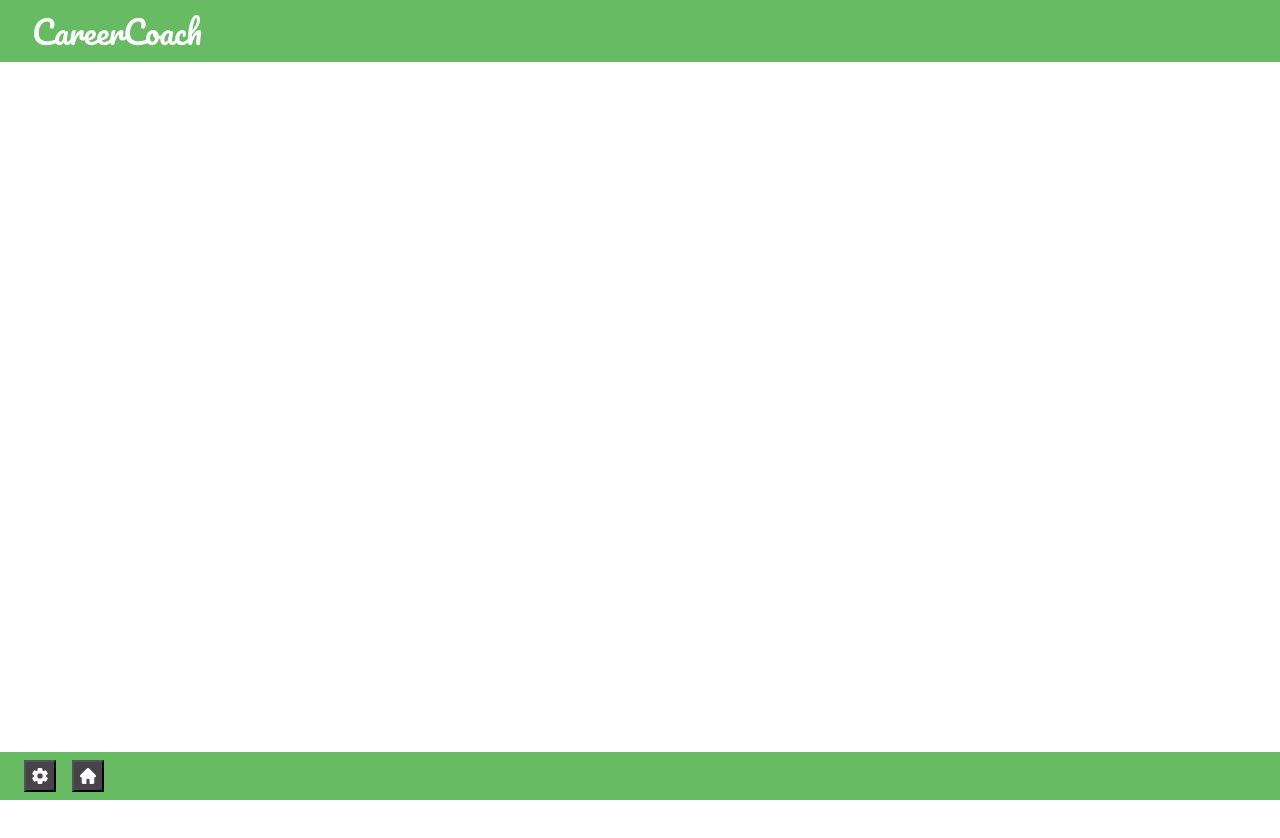
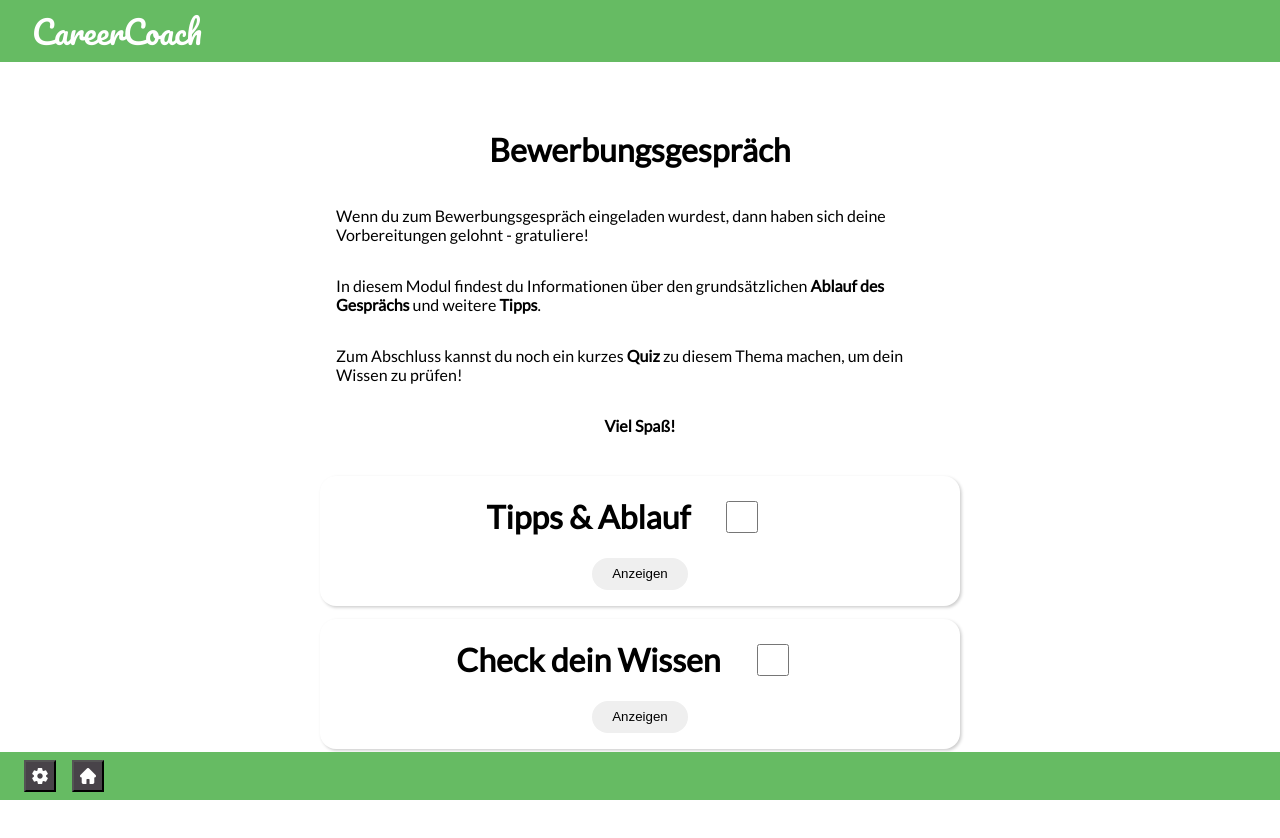
Before and after one commit to chnmel/career-coach, a React (Create React App) app: page /Bewerbungsgespraech in a window 1280 px wide. Before the commit this address had no page. Shown: the top 838 px of the page. Before the commit the page ends 800 px from the top, so only its background shows below. Built offline with nearby package versions, Linux system fonts and the light colour scheme.

Commit message:
Added Interview Screen

```diff
--- a/src/App.tsx
+++ b/src/App.tsx
@@ -22,7 +22,7 @@ function App() {
           <Route path='LehreOderSchule' element={<EducationType />} />
           <Route path='Aufnahmetest' element={<AdmissionExam />} />
           <Route path='Bewerbung' element={<Application />} />
-          <Route path='Bewerbungsgespräch' element={<Interview />} />
+          <Route path='Bewerbungsgespraech' element={<Interview />} />
         </Routes>
         <Footer />
       </BrowserRouter>
--- /dev/null
+++ b/src/screens/Interview/Interview.module.scss
@@ -0,0 +1,12 @@
+@import "../../App.scss";
+
+.container {
+    display: flex;
+    flex-direction: column;
+    flex: 1;
+    padding: 1%;
+    @media all and (min-width: 1025px) {
+      width: 50%;
+      margin: 0 auto;
+    }
+  }
--- /dev/null
+++ b/src/screens/Interview/index.tsx
@@ -0,0 +1,55 @@
+import { Button } from '@mui/material';
+import TaskCard from '../../components/TaskCard';
+import styles from './Interview.module.scss';
+
+const interviewContent = [
+    {
+        id: 0,
+        title: 'Tipps & Ablauf',
+        content: [
+            <p><h3><a href="https://karrierebibel.de/vorstellungsgesprach-vorbereitung/">Tipps von Karrierebibel.at</a></h3></p>,
+            <ul>
+                <li>Überblick über Gesprächsphasen</li>
+                <li>Allgemeine Tipps</li>
+            </ul>,
+            <p><h3><a href="https://bewerbungsportal.ams.or.at/bewerbungsportal/#!/content/demd/bewerbungstraining-8/persoenlicher-kontakt/vorbereitung-auf-das-vorstellungsgespraech/">Tipps vom AMS zur Vorbereitung</a></h3></p>,
+            <ul>
+                <li>Aufbau des Bewerbungsgespräch</li>
+                <li>Tipps für das passende Outfit</li>
+                <li>Checkliste zur Vorbereitung</li>
+            </ul>,
+            <p><h3><a href="https://bewerbungsportal.ams.or.at/bewerbungsportal/#!/content/demd/bewerbungstraining-8/persoenlicher-kontakt/vorstellungsgespraech/">Tipps vom AMS für's Gespräch</a></h3></p>,
+            <ul>
+                <li>Häufig gestellte Fragen im Gespräch</li>
+                <li>Tipps zu Körpersprache und Umgang mit unangenehmen Fragen</li>
+            </ul>
+        ]
+    },
+    {
+        id: 1,
+        title: 'Check dein Wissen',
+        content: [
+            <p>Hier kannst du dein Wissen zum Thema Bewerbungsgespräch in einem kurzen Quiz testen:</p>,
+            <Button href='https://www.rataufdraht.at/themenubersicht/tests-quiz/bist-du-fit-furs-bewerbungsgesprach' variant='outlined' color='success' fullWidth={true}>Quiz</Button>
+        ]
+    }
+];
+
+const Interview = () => {
+    return <div>
+        <div className={styles.container}>
+            <h1 style={{textAlign: 'center'}}>Bewerbungsgespräch</h1>
+            <p>Wenn du zum Bewerbungsgespräch eingeladen wurdest, dann haben sich deine Vorbereitungen gelohnt - gratuliere!</p>
+            <p>In diesem Modul findest du Informationen über den grundsätzlichen <b>Ablauf des Gesprächs</b> und weitere <b>Tipps</b>.</p>
+            <p>Zum Abschluss kannst du noch ein kurzes <b>Quiz</b> zu diesem Thema machen, um dein Wissen zu prüfen!</p>
+            <p style={{textAlign: 'center', fontWeight: 'bold'}}>Viel Spaß!</p>
+        </div>
+        {
+            interviewContent.map((item) =>
+                <TaskCard title={item.title} content={item.content}/>
+            )
+        }
+    </div>
+};
+
+export default Interview;
```
